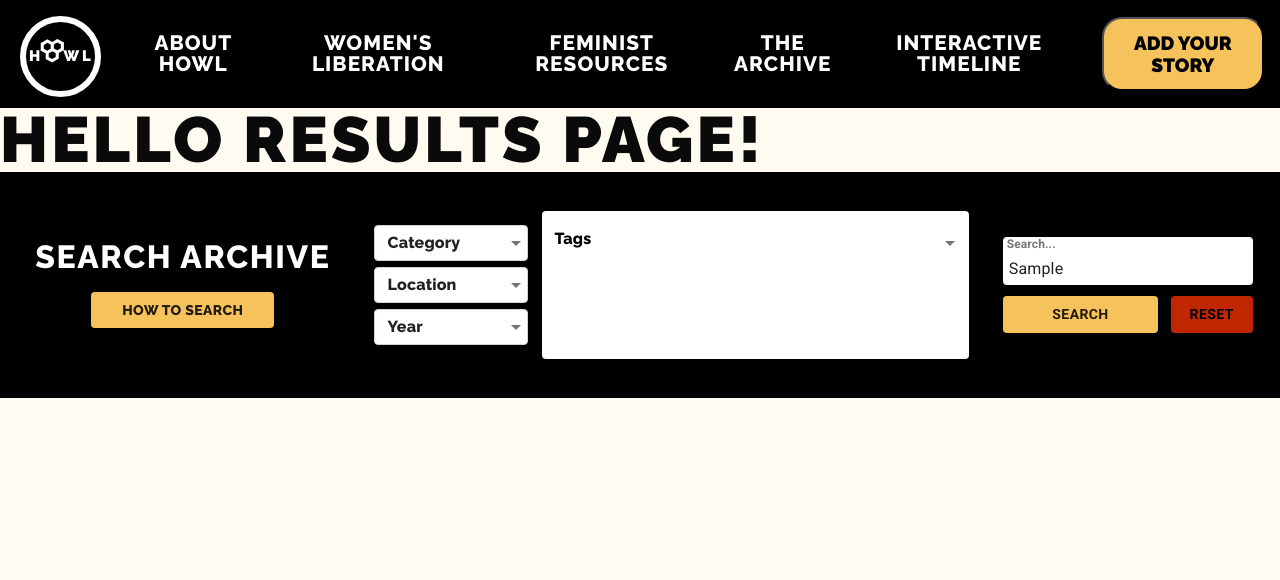
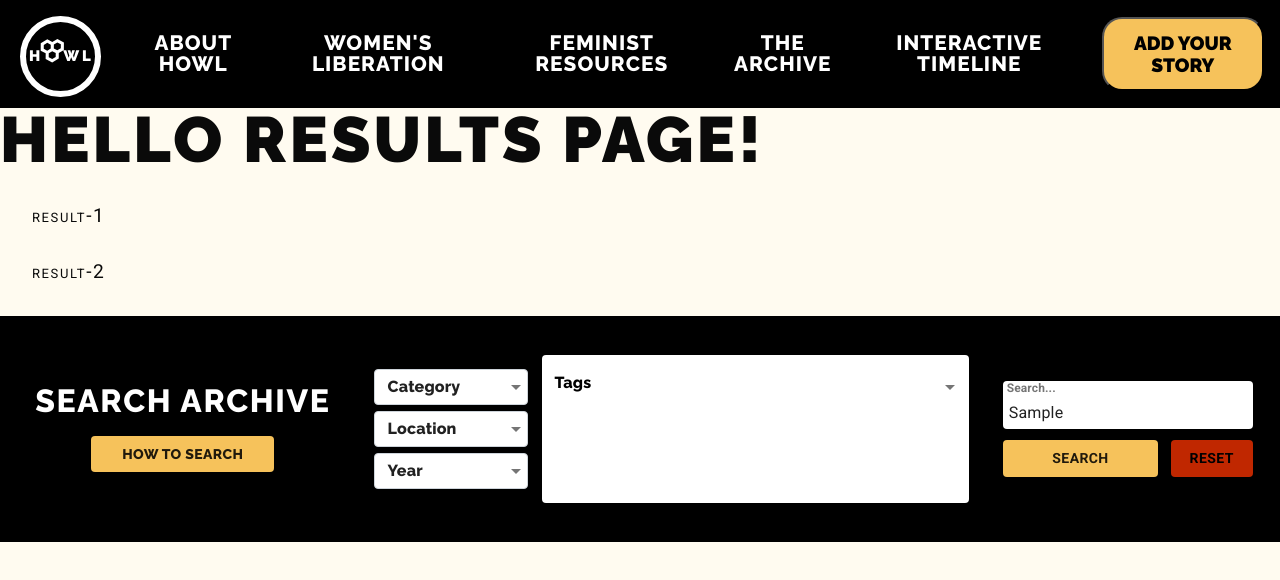
Before and after one commit to founders-programme-2/howl, a React (Create React App) app in the folder client/: page /results in a window 1280 px wide. Both pictures are taken after typing "Sample" into the empty fields and a click on the button "SEARCH". Shown: the top 580 px of the page. Built offline with nearby package versions, Linux system fonts and the light colour scheme; what react-a11y would draw is missing.

Commit message:
initial results rendering #246

```diff
--- a/client/src/Components/Results/index.js
+++ b/client/src/Components/Results/index.js
@@ -1,10 +1,15 @@
 import React, { Fragment } from 'react';
 import Footer from '../Common/Footer';
 
-const Results = ({ footerProp }) => {
+const Results = ({ footerProp, results }) => {
+  const renderResults = res => {
+    return res.map(story => <p>{story}</p>);
+  };
+
   return (
     <Fragment>
       <h1>Hello Results page!</h1>
+      {renderResults(results)}
       <Footer updateResults={footerProp} />
     </Fragment>
   );
```
